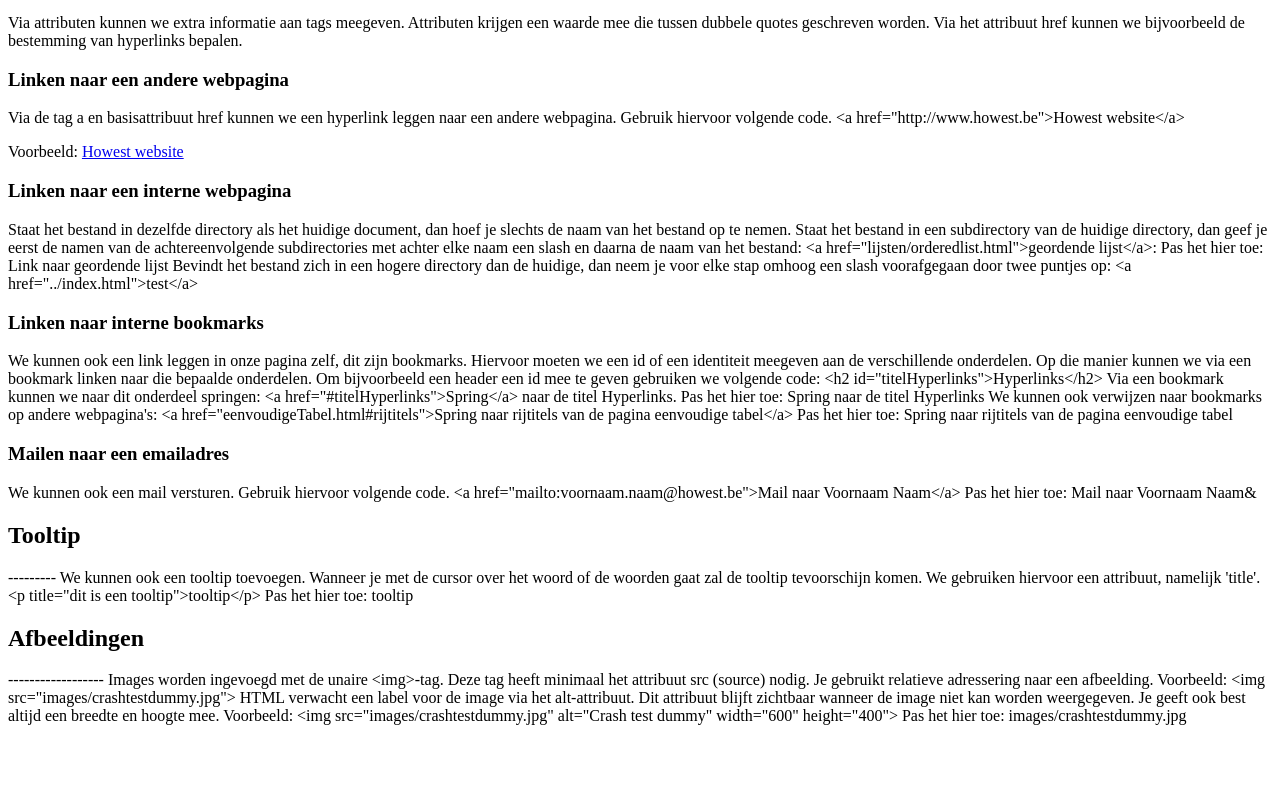
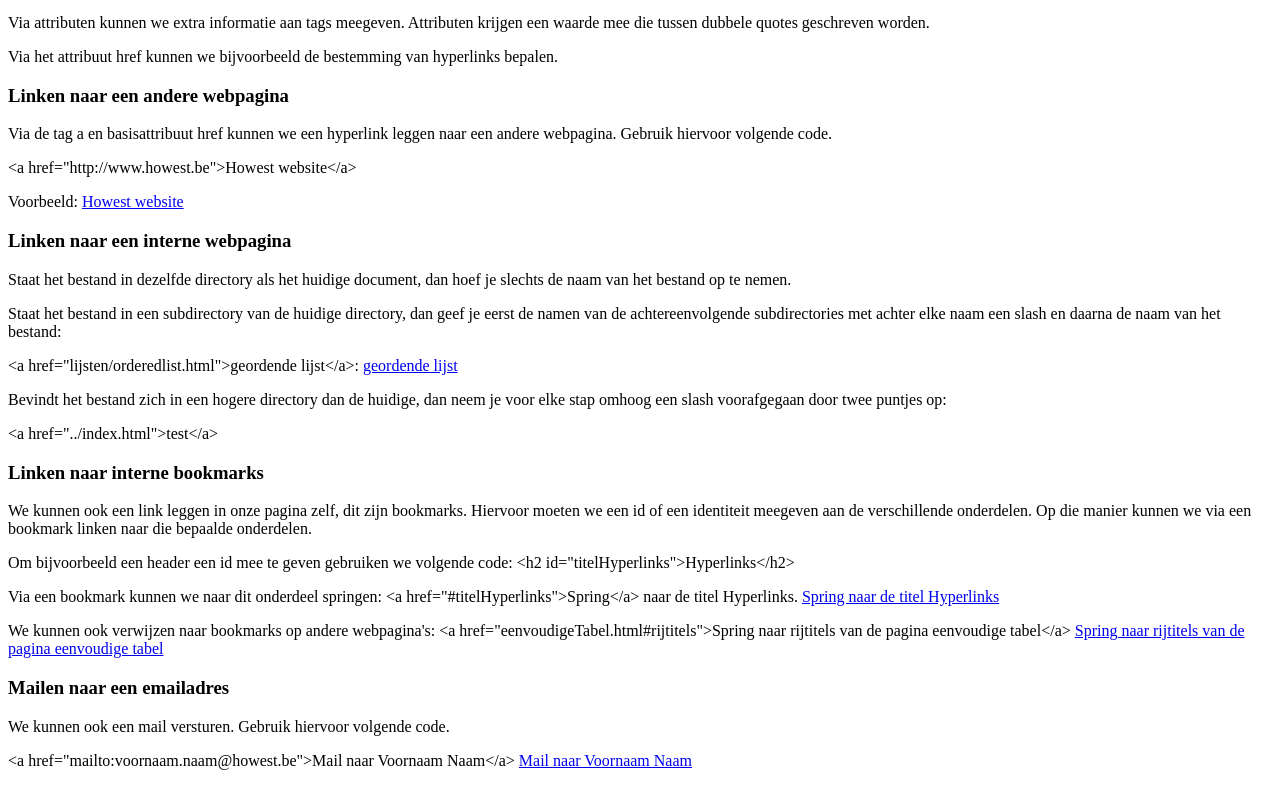
Before and after one commit to ThijsAnouchka/Oefening1-HTMLhandleiding, a plain HTML site: page index.html in a window 1280 px wide. Shown: the part 680-1467 px from the top of the page. Before the commit the page ends 1413 px from the top, so only its background shows below. Drawn offline with Linux system fonts and the light colour scheme.

Commit message:
tot 1.1.7

```diff
--- a/index.html
+++ b/index.html
@@ -4,7 +4,7 @@
 <head>
     <meta charset="UTF-8">
     <meta name="viewport" content="width=device-width, initial-scale=1.0">
-    <title>Document</title>
+    <title>Hoofdpagina</title>
 </head>
 
 <body>
@@ -48,56 +48,49 @@
     Pas het hier toe:
     dit is commentaar
 
-    <h2>Hyperlinks</h2>
-    Via attributen kunnen we extra informatie aan tags meegeven. Attributen krijgen een waarde mee die tussen dubbele quotes geschreven worden.
+    <h2 id="titelHyperlinks">Hyperlinks</h2>
+    <p>Via attributen kunnen we extra informatie aan tags meegeven. Attributen krijgen een waarde mee die tussen dubbele quotes geschreven worden.</p>
 
-    Via het attribuut href kunnen we bijvoorbeeld de bestemming van hyperlinks bepalen.
+    <p>Via het attribuut href kunnen we bijvoorbeeld de bestemming van hyperlinks bepalen.</p>
 
     <h3>Linken naar een andere webpagina</h3>
-    Via de tag a en basisattribuut href kunnen we een hyperlink leggen naar een andere webpagina. Gebruik hiervoor volgende code.
+    <p>Via de tag a en basisattribuut href kunnen we een hyperlink leggen naar een andere webpagina. Gebruik hiervoor volgende code.</p>
 
     &lt;a href=&quot;http://www.howest.be&quot;&gt;Howest website&lt;/a&gt;
 
     <p>Voorbeeld: <a href="http://www.howest.be">Howest website</a></p>
 
     <h3>Linken naar een interne webpagina</h3>
-    Staat het bestand in dezelfde directory als het huidige document, dan hoef je slechts de naam van het bestand op te nemen.
+    <p>Staat het bestand in dezelfde directory als het huidige document, dan hoef je slechts de naam van het bestand op te nemen.</p>
 
-    Staat het bestand in een subdirectory van de huidige directory, dan geef je eerst de namen van de achtereenvolgende subdirectories met achter elke naam een slash en daarna de naam van het bestand:
+    <p>Staat het bestand in een subdirectory van de huidige directory, dan geef je eerst de namen van de achtereenvolgende subdirectories met achter elke naam een slash en daarna de naam van het bestand:</p>
 
-    &lt;a href=&quot;lijsten/orderedlist.html&quot;&gt;geordende lijst&lt;/a&gt;:
+    <p>&lt;a href=&quot;lijsten/orderedlist.html&quot;&gt;geordende lijst&lt;/a&gt;: <a href="lijsten/orderedlist.html"> geordende lijst</a></p>
 
-    Pas het hier toe:
-    Link naar geordende lijst
+    <p> Bevindt het bestand zich in een hogere directory dan de huidige, dan neem je voor elke stap omhoog een slash voorafgegaan door twee puntjes op:</p>
 
-    Bevindt het bestand zich in een hogere directory dan de huidige, dan neem je voor elke stap omhoog een slash voorafgegaan door twee puntjes op:
-
-    &lt;a href=&quot;../index.html&quot;&gt;test&lt;/a&gt;
+    <p>&lt;a href=&quot;../index.html&quot;&gt;test&lt;/a&gt;</p>
 
     <h3>Linken naar interne bookmarks</h3>
-    We kunnen ook een link leggen in onze pagina zelf, dit zijn bookmarks. Hiervoor moeten we een id of een identiteit meegeven aan de verschillende onderdelen. Op die manier kunnen we via een bookmark linken naar die bepaalde onderdelen.
+    <p>We kunnen ook een link leggen in onze pagina zelf, dit zijn bookmarks. Hiervoor moeten we een id of een identiteit meegeven aan de verschillende onderdelen. Op die manier kunnen we via een bookmark linken naar die bepaalde onderdelen.</p>
 
-    Om bijvoorbeeld een header een id mee te geven gebruiken we volgende code: &lt;h2 id=&quot;titelHyperlinks&quot;&gt;Hyperlinks&lt;/h2&gt;
+    <p>Om bijvoorbeeld een header een id mee te geven gebruiken we volgende code: &lt;h2 id=&quot;titelHyperlinks&quot;&gt;Hyperlinks&lt;/h2&gt;</p>
 
-    Via een bookmark kunnen we naar dit onderdeel springen:
-    &lt;a href=&quot;#titelHyperlinks&quot;&gt;Spring&lt;/a&gt; naar de titel Hyperlinks.
+    <p> Via een bookmark kunnen we naar dit onderdeel springen: &lt;a href=&quot;#titelHyperlinks&quot;&gt;Spring&lt;/a&gt; naar de titel Hyperlinks. <a href="#titelHyperlinks">Spring naar de titel Hyperlinks</a></p>
 
-    Pas het hier toe:
-    Spring naar de titel Hyperlinks
+    <p>
+        We kunnen ook verwijzen naar bookmarks op andere webpagina's:
+        &lt;a href=&quot;eenvoudigeTabel.html#rijtitels&quot;&gt;Spring naar rijtitels van de pagina eenvoudige tabel&lt;/a&gt;
 
-    We kunnen ook verwijzen naar bookmarks op andere webpagina's:
-    &lt;a href=&quot;eenvoudigeTabel.html#rijtitels&quot;&gt;Spring naar rijtitels van de pagina eenvoudige tabel&lt;/a&gt;
-
-    Pas het hier toe:
-    Spring naar rijtitels van de pagina eenvoudige tabel
+        <a href="eenvoudigeTabel.html#rijtitels">Spring naar rijtitels van de pagina eenvoudige tabel</a>
+    </p>
 
     <h3>Mailen naar een emailadres</h3>
-    We kunnen ook een mail versturen. Gebruik hiervoor volgende code.
+    <p>We kunnen ook een mail versturen. Gebruik hiervoor volgende code.</p>
 
-    &lt;a href=&quot;mailto:voornaam.naam@howest.be&quot;&gt;Mail naar Voornaam Naam&lt;/a&gt;
-
-    Pas het hier toe:
-    Mail naar Voornaam Naam&
+    <p>
+        &lt;a href=&quot;mailto:voornaam.naam@howest.be&quot;&gt;Mail naar Voornaam Naam&lt;/a&gt; <a href="mailto:anouchka.thijs@student.howest.be">Mail naar Voornaam Naam</a>
+    </p>
 
     <h2>Tooltip</h2>
     ---------
```
Also changed, not shown: eenvoudigetabel.html (+2 -0 lines), lijsten/genestelijsten.html (+1 -0 lines), lijsten/orderedlist.html (+1 -0 lines), lijsten/unorderedlist.html (+1 -0 lines).
